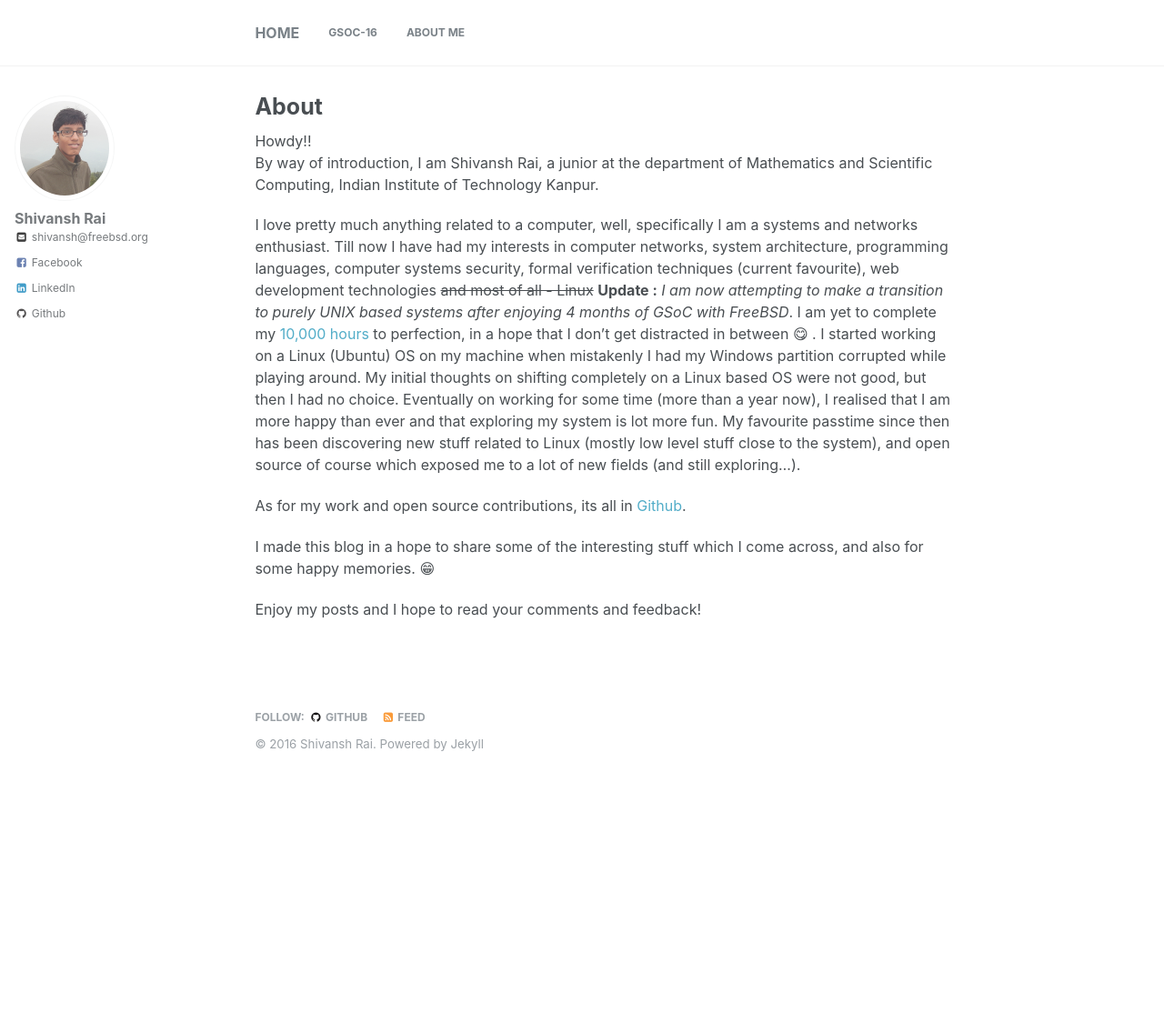
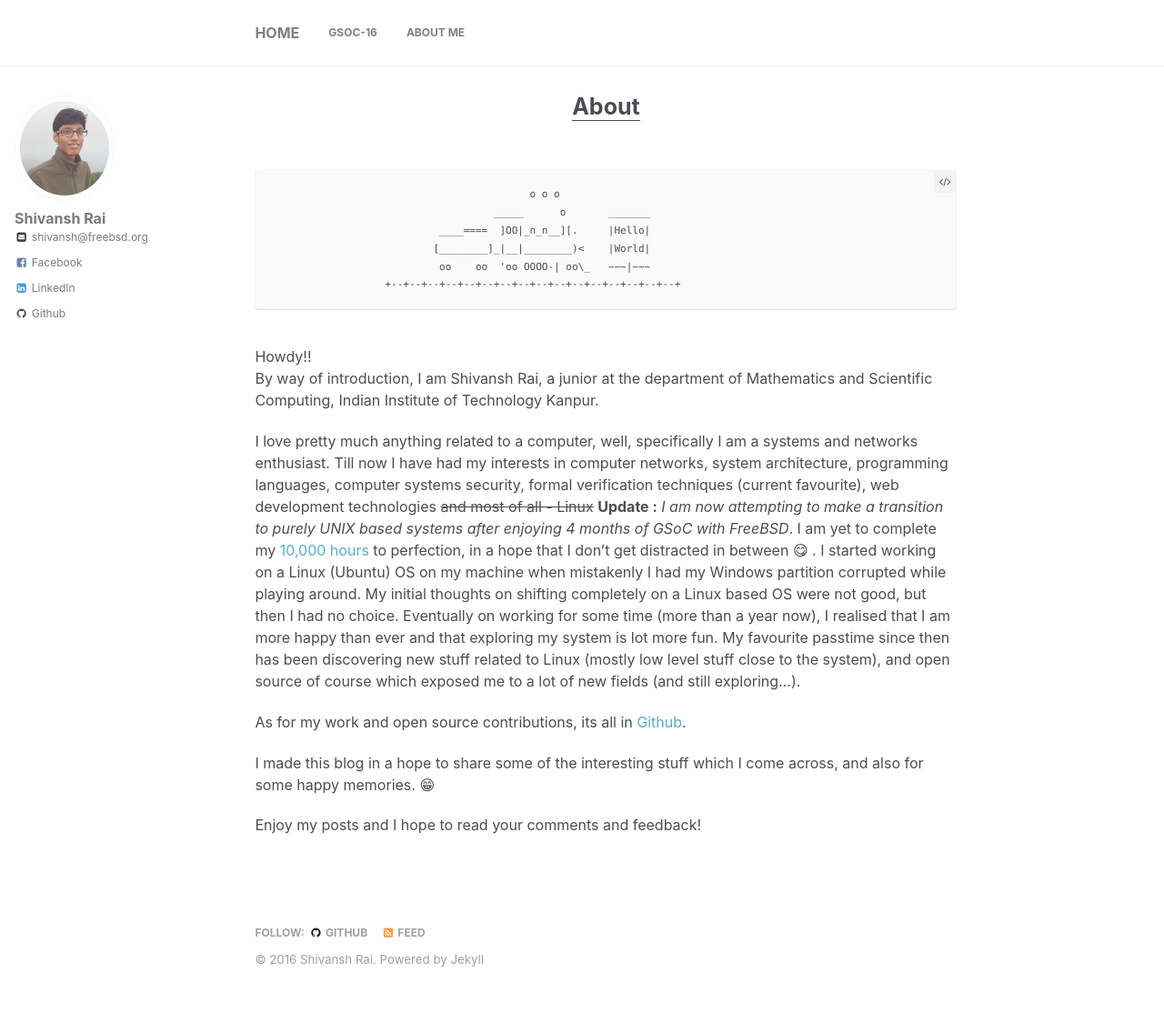
Before and after one commit to shivansh/shivansh.github.io, a Jekyll site: the page built from _pages/about.md, in a window 1280 px wide. Shown: the whole page at 91% size. Built offline with Jekyll 4.4.1, drawn with Linux system fonts in a browser that asks for light colours; before the commit the page ends 900 px from its top, so only the background shows below that.

Commit message:
Update page heading style

````diff
--- a/_layouts/single.html
+++ b/_layouts/single.html
@@ -26,7 +26,7 @@ layout: default
     <div class="page__inner-wrap">
       {% unless page.header.overlay_color or page.header.overlay_image %}
         <header>
-          <h1 class="page__title" itemprop="headline">{{ page.title | markdownify | remove: "<p>" | remove: "</p>" }}</h1>
+          <center><h1 class="page__title" itemprop="headline"><u>{{ page.title | markdownify | remove: "<p>" | remove: "</p>" }}</h1></u><center>
           {% if page.read_time %}
             <p class="page__meta"><i class="fa fa-clock-o" aria-hidden="true"></i> {% include read-time.html %}</p>
           {% endif %}
--- a/_pages/about.md
+++ b/_pages/about.md
@@ -4,7 +4,18 @@ layout: single
 sitemap: false
 permalink: /about
 ---
+<br>
 
+```
+                                           o o o
+                                     _____      o       _______
+                            ____====  ]OO|_n_n__][.     |Hello|
+                           [________]_|__|________)<    |World|
+                            oo    oo  'oo OOOO-| oo\_   ~~~|~~~
+                   +--+--+--+--+--+--+--+--+--+--+--+--+--+--+--+--+
+```
+
+<br>
 Howdy!! <br>
 By way of introduction, I am Shivansh Rai, a junior at the department of Mathematics and Scientific Computing, Indian Institute of Technology Kanpur.
 
````
Also changed, not shown: _gsoc/2016-11-01-finishing-up.md (+8 -0 lines), assets/_scss/_sidebar.scss (+5 -5 lines), _includes/sidebar.html (line endings or trailing spaces), assets/_scss/_forms.scss (line endings or trailing spaces), images/gsoc-final-evaluation.png (added).
